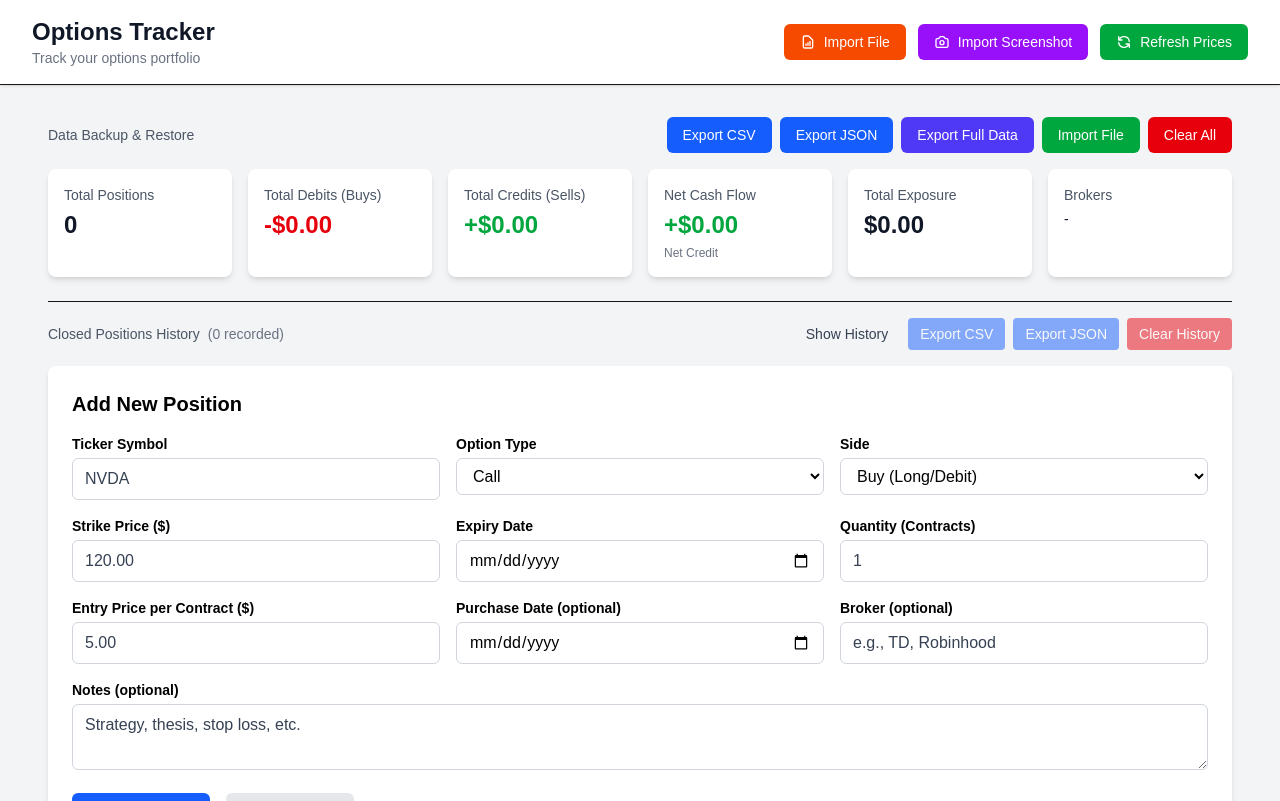
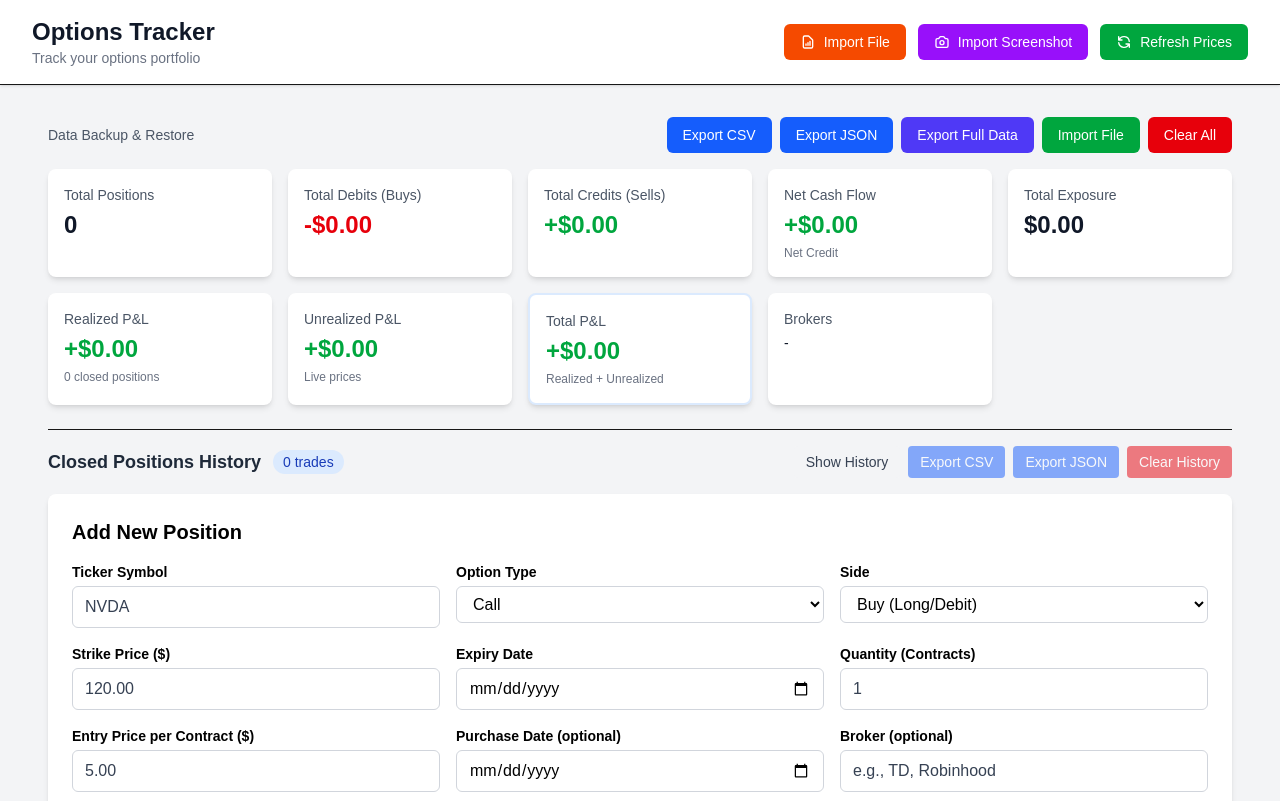
Before and after one commit to Tom-myCoder/options-tracker, a Next.js app: page / in a window 1280 px wide. Shown: the top 801 px of the page. Built offline with nearby package versions, Linux system fonts and the light colour scheme.

Commit message:
Add: Total P&L (realized + unrealized) in summary; improve closed positions UI visibility

```diff
--- a/src/components/PortfolioSummary.tsx
+++ b/src/components/PortfolioSummary.tsx
@@ -39,8 +39,22 @@ export default function PortfolioSummary({ positions }: PortfolioSummaryProps) {
     const sellPutPositions = positions.filter(p => p.side === 'sell' && p.optionType === 'put');
     const totalExposure = sellPutPositions.reduce((sum, p) => sum + (p.strike * p.quantity * 100), 0);
 
-    // For MVP, P&L is 0 until we add live prices
-    const totalPnL = 0;
+    // Calculate unrealized P&L for open positions using live prices
+    let totalUnrealizedPnL = 0;
+    positions.forEach(p => {
+      if (p.currentPrice && p.currentPrice > 0) {
+        const priceDiff = p.currentPrice - p.entryPrice;
+        // Buy: profit when price goes up, Sell: profit when price goes down
+        const pnl = p.side === 'buy' ? priceDiff : -priceDiff;
+        totalUnrealizedPnL += pnl * p.quantity * 100;
+      }
+    });
+
+    // Total realized P&L from closed positions
+    const totalRealizedPnL = closedPositions.reduce((sum, p) => sum + (p.realizedPnl || 0), 0);
+
+    // Total P&L = realized + unrealized
+    const totalPnL = totalRealizedPnL + totalUnrealizedPnL;
 
     // Brokers summary (unique non-empty brokers and counts)
     const brokerCounts: Record<string, number> = {};
@@ -58,6 +72,9 @@ export default function PortfolioSummary({ positions }: PortfolioSummaryProps) {
       netCashFlow,
       totalExposure,
       totalPnL,
+      totalRealizedPnL,
+      totalUnrealizedPnL,
+      closedPositionsCount: closedPositions.length,
       brokerCounts,
     };
   };
@@ -253,7 +270,7 @@ export default function PortfolioSummary({ positions }: PortfolioSummaryProps) {
         </div>
       </div>
 
-      <div className="grid grid-cols-1 md:grid-cols-2 lg:grid-cols-6 gap-4 mb-6">
+      <div className="grid grid-cols-1 md:grid-cols-2 lg:grid-cols-3 xl:grid-cols-5 2xl:grid-cols-9 gap-4 mb-6">
         <div className="bg-white rounded-lg shadow-md p-4">
           <p className="text-sm text-gray-600 mb-1">Total Positions</p>
           <p className="text-2xl font-bold text-gray-900">{summary.totalPositions}</p>
@@ -285,6 +302,36 @@ export default function PortfolioSummary({ positions }: PortfolioSummaryProps) {
         </div>
 
         <div className="bg-white rounded-lg shadow-md p-4">
+          <p className="text-sm text-gray-600 mb-1">Realized P&L</p>
+          <p className={`text-2xl font-bold ${summary.totalRealizedPnL >= 0 ? 'text-green-600' : 'text-red-600'}`}>
+            {summary.totalRealizedPnL >= 0 ? '+' : ''}{formatCurrency(summary.totalRealizedPnL)}
+          </p>
+          <p className="text-xs text-gray-500 mt-1">
+            {summary.closedPositionsCount} closed positions
+          </p>
+        </div>
+
+        <div className="bg-white rounded-lg shadow-md p-4">
+          <p className="text-sm text-gray-600 mb-1">Unrealized P&L</p>
+          <p className={`text-2xl font-bold ${summary.totalUnrealizedPnL >= 0 ? 'text-green-600' : 'text-red-600'}`}>
+            {summary.totalUnrealizedPnL >= 0 ? '+' : ''}{formatCurrency(summary.totalUnrealizedPnL)}
+          </p>
+          <p className="text-xs text-gray-500 mt-1">
+            Live prices
+          </p>
+        </div>
+
+        <div className="bg-white rounded-lg shadow-md p-4 border-2 border-blue-100">
+          <p className="text-sm text-gray-600 mb-1">Total P&L</p>
+          <p className={`text-2xl font-bold ${summary.totalPnL >= 0 ? 'text-green-600' : 'text-red-600'}`}>
+            {summary.totalPnL >= 0 ? '+' : ''}{formatCurrency(summary.totalPnL)}
+          </p>
+          <p className="text-xs text-gray-500 mt-1">
+            Realized + Unrealized
+          </p>
+        </div>
+
+        <div className="bg-white rounded-lg shadow-md p-4">
           <p className="text-sm text-gray-600 mb-1">Brokers</p>
           <p className="text-sm font-medium text-gray-900">{brokerList}</p>
         </div>
@@ -293,9 +340,16 @@ export default function PortfolioSummary({ positions }: PortfolioSummaryProps) {
       {/* Closed Positions Section */}
       <div className="mt-6 border-t pt-4">
         <div className="flex items-center justify-between mb-4">
-          <div>
-            <span className="text-sm text-gray-600 font-medium">Closed Positions History</span>
-            <span className="ml-2 text-sm text-gray-500">({closedPositions.length} recorded)</span>
+          <div className="flex items-center gap-3">
+            <span className="text-lg font-semibold text-gray-800">Closed Positions History</span>
+            <span className="px-2.5 py-0.5 bg-blue-100 text-blue-800 text-sm font-medium rounded-full">
+              {closedPositions.length} trades
+            </span>
+            {summary.totalRealizedPnL !== 0 && (
+              <span className={`text-sm font-medium ${summary.totalRealizedPnL >= 0 ? 'text-green-600' : 'text-red-600'}`}>
+                {summary.totalRealizedPnL >= 0 ? '↗' : '↘'} {formatCurrency(Math.abs(summary.totalRealizedPnL))} total realized
+              </span>
+            )}
           </div>
           <div className="flex gap-2">
             <button
```
